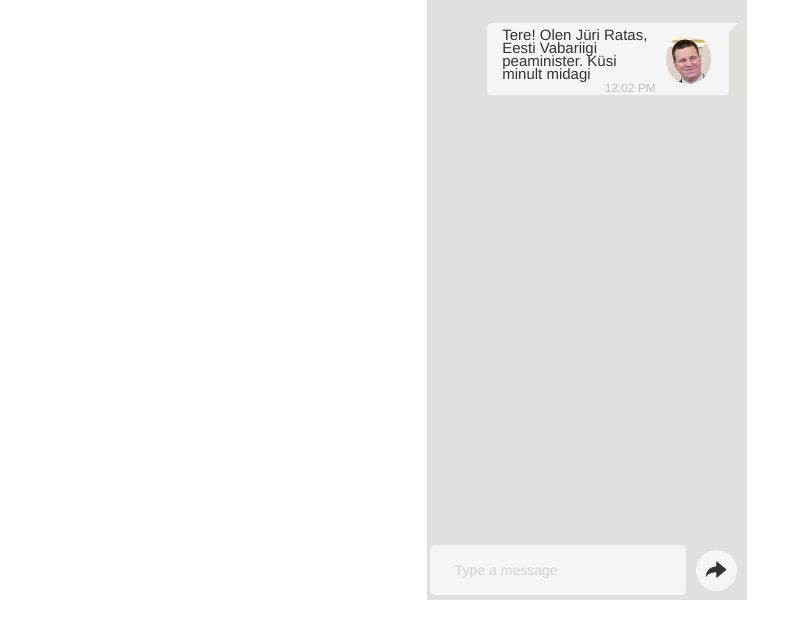
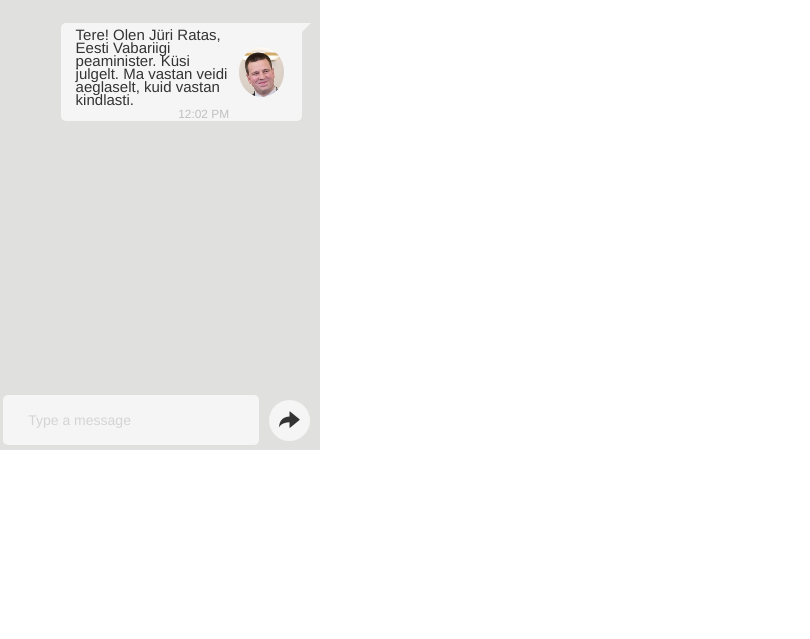
Before and after one commit to RRisto/jyri_bot, a Flask app: page / in a window 1280 px wide. Shown: the top 639 px of the page, without its empty margins (0-810 px from the left). Run offline with Flask 2, Linux system fonts and the light colour scheme; parts of the project's set-up code (start-up, migrations or seed data) failed here and were passed over; some libraries are stand-ins or nearby versions.

Commit message:
minor improvements

```diff
--- a/static/custom.js
+++ b/static/custom.js
@@ -1,9 +1,7 @@
 var me = {};
-// me.avatar = "{{ url_for('static', filename='face.png') }}";
 me.avatar = "/static/face.png";
 
 var you = {};
-//you.avatar = "{{ url_for('static', filename='ratas_small.png') }}";
 you.avatar = "/static/ratas_small.png";
 
 function formatAMPM(date) {
@@ -68,12 +66,6 @@ $('body > div > div > div:nth-child(2) > span').click(function(){
 resetChat();
 
 //-- Print Messages
-//insertChat("me", "Hello Tom...", 0);
-insertChat("jyri", "Tere! Olen Jüri Ratas, Eesti Vabariigi peaminister. Küsi minult midagi", 0);
-//insertChat("me", "What would you like to talk about today?", 3500);
-//insertChat("you", "Tell me a joke",7000);
-//insertChat("me", "Spaceman: Computer! Computer! Do we bring battery?!", 9500);
-//insertChat("you", "LOL", 12000);
-
+insertChat("jyri", "Tere! Olen Jüri Ratas, Eesti Vabariigi peaminister. Küsi julgelt. Ma vastan veidi aeglaselt, kuid vastan kindlasti.", 0);
 
 //-- NOTE: No use time on insertChat.
--- a/templates/bot.html
+++ b/templates/bot.html
@@ -2,12 +2,14 @@
 <script src="{{ url_for('static', filename='bootstrap.min.js') }} "></script>
 <script src="{{ url_for('static', filename='jquery-1.11.1.min.js') }}"></script>
 <link rel="stylesheet" href="{{ url_for('static', filename='custom.css') }} ">
+<meta name="viewport" content="width=device-width, initial-scale=1.0">
+<link rel="shortcut icon" href="{{ url_for('static', filename='favicon.png') }}">
 <!------ Include the above in your HEAD tag ---------->
 
 <!DOCTYPE html>
 <html>
     <body>
-        <div class="col-sm-3 col-sm-offset-4 frame" style="height:600">
+        <div class="col-sm-3 frame">
             <ul></ul>
             <div>
                 <div class="msj-rta macro">
```
Also changed, not shown: static/favicon.png (added).
